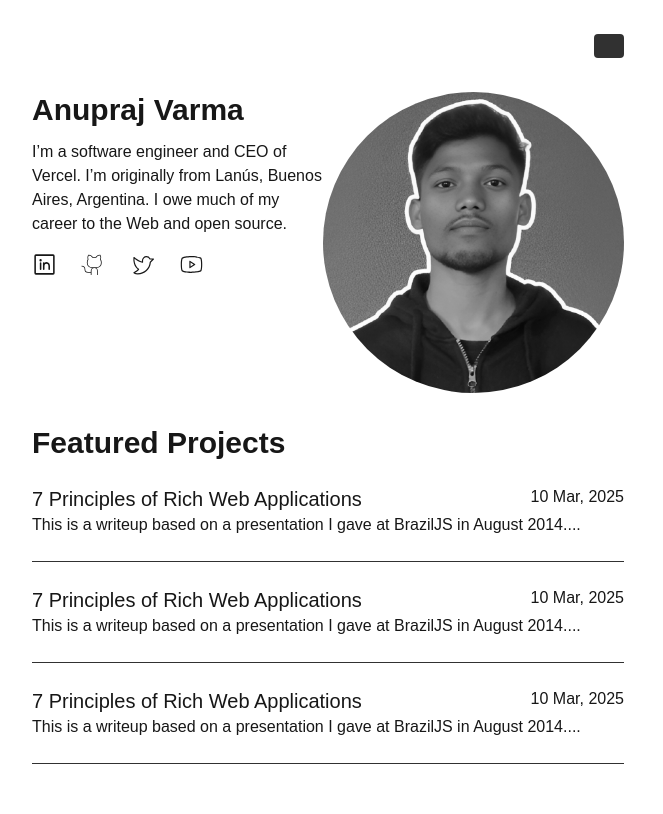
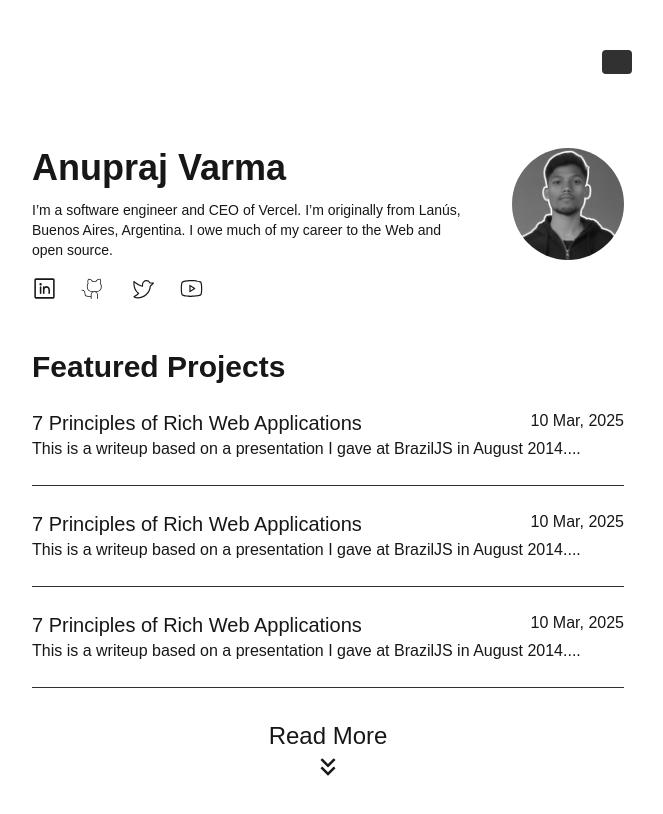
Before and after one commit to anuprajvarma/portfolio, a Next.js app: page / in a window 1280 px wide. Shown: the top 814 px of the page, without its empty margins (312-975 px from the left). Built offline with nearby package versions, Linux system fonts and the light colour scheme.

Commit message:
add Read more button in home page

```diff
--- a/app/globals.css
+++ b/app/globals.css
@@ -11,7 +11,7 @@
 
 @media (prefers-color-scheme: dark) {
   :root {
-    --background: #1c1c1c;
+    --background: #000000;
     --foreground: #ffffff;
   }
 }
--- a/app/layout.tsx
+++ b/app/layout.tsx
@@ -1,6 +1,7 @@
 import type { Metadata } from "next";
 import { Geist, Geist_Mono } from "next/font/google";
 import "./globals.css";
+import Header from "@/components/Header";
 
 const geistSans = Geist({
   variable: "--font-geist-sans",
@@ -25,8 +26,9 @@ export default function RootLayout({
   return (
     <html lang="en">
       <body
-        className={`${geistSans.variable} ${geistMono.variable} antialiased`}
+        className={`${geistSans.variable} ${geistMono.variable} antialiased w-full py-8`}
       >
+        <Header />
         <main className="p-4">{children}</main>
       </body>
     </html>
--- a/app/page.tsx
+++ b/app/page.tsx
@@ -1,11 +1,9 @@
-import Header from "@/components/Header";
 import Home from "@/components/Home";
 
 export default function Page() {
   return (
     <div className="w-6/12 m-auto">
-      <Header/>
-      <Home/>
+      <Home />
     </div>
   );
 }
--- a/components/Header.tsx
+++ b/components/Header.tsx
@@ -8,17 +8,29 @@ const Header = () => {
   const [isOpen, setIsOpen] = useState(false);
 
   return (
-    <header className="text-white p-4 flex justify-between items-center">
-      <h1 className="text-xl font-bold">Anupraj</h1>
+    <header className="text-white p-4 flex justify-between items-center w-6/12 m-auto">
+      <h1 className="text-xl font-bold cursor-pointer">Anupraj</h1>
       <button className="lg:hidden" onClick={() => setIsOpen(!isOpen)}>
         {isOpen ? <X size={24} /> : <Menu size={24} />}
       </button>
-      <nav className={`absolute lg:static top-16 left-0 w-full lg:w-auto bg-gray-900 lg:bg-transparent p-4 lg:p-0 ${isOpen ? "block" : "hidden"} lg:block`}>
+      <nav
+        className={`absolute lg:static top-16 left-0 w-full lg:w-auto bg-gray-900 lg:bg-transparent p-4 lg:p-0 ${
+          isOpen ? "block" : "hidden"
+        } lg:block`}
+      >
         <ul className="flex flex-col lg:flex-row gap-4">
-          <li><Link href="/">Home</Link></li>
-          <li><Link href="/about">About</Link></li>
-          <li><Link href="/contact">Blog</Link></li>
-          <li><Link href="/contact">Resume</Link></li>
+          <li>
+            <Link href="/">Home</Link>
+          </li>
+          <li>
+            <Link href="/about">About</Link>
+          </li>
+          <li>
+            <Link href="/contact">Blog</Link>
+          </li>
+          <li>
+            <Link href="/contact">Resume</Link>
+          </li>
           <button className="w-[30px] rounded-sm bg-grey"></button>
         </ul>
       </nav>
--- a/components/Home.tsx
+++ b/components/Home.tsx
@@ -5,15 +5,16 @@ import {
   PiTwitterLogoLight,
   PiYoutubeLogoLight,
 } from "react-icons/pi";
+import { MdKeyboardDoubleArrowDown } from "react-icons/md";
 
 const Home = () => {
   return (
-    <div className="p-4 gap-8 flex flex-col w-full">
+    <div className="p-4 py-10 gap-12 flex flex-col w-full">
       <div className="flex justify-between w-full">
         <div className="w-9/12 flex flex-col gap-3">
-          <h1 className="text-3xl font-bold">Anupraj Varma</h1>
+          <h1 className="text-4xl font-bold">Anupraj Varma</h1>
           <div className="flex flex-col gap-4">
-            <p>
+            <p className="text-sm">
               I’m a software engineer and CEO of Vercel. I’m originally from
               Lanús, Buenos Aires, Argentina. I owe much of my career to the Web
               and open source.
@@ -26,13 +27,13 @@ const Home = () => {
             </div>
           </div>
         </div>
-        <div>
+        <div className="h-[7rem] w-[7rem]">
           <Image
             className="rounded-full"
             src="/portfolio_pic.png"
             alt="Portfolio pic"
-            width={100}
-            height={100}
+            width={50}
+            height={50}
             layout="responsive"
           />
         </div>
@@ -76,6 +77,12 @@ const Home = () => {
               August 2014....
             </p>
           </div>
+          <div className="py-8 cursor-pointer w-full flex items-center flex-col">
+            <div className="w-4/12 flex flex-col justify-center items-center text-center">
+              <h1 className="text-2xl font-medium">Read More</h1>
+              <MdKeyboardDoubleArrowDown size={30} />
+            </div>
+          </div>
         </div>
       </div>
     </div>
```
